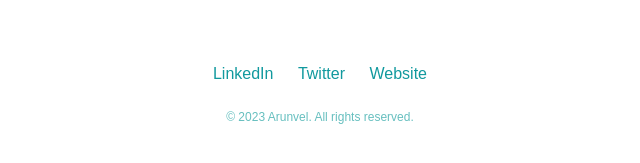
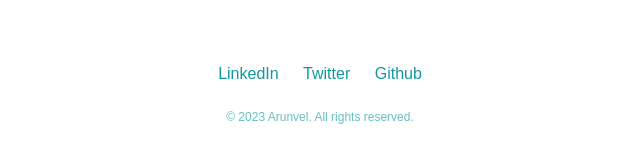
Before and after one commit to arunvel-cs/personal-site, a plain HTML site: page index.html in a window 1280 px wide. Shown: the part 2031-2194 px from the top of the page, 320-960 px from the left. Drawn offline with Linux system fonts and the light colour scheme.

Commit message:
update anchor tags

```diff
--- a/index.html
+++ b/index.html
@@ -52,9 +52,9 @@
         <hr>
       <div class="third">
         <br>
-        <a class="footer-link" href="https://www.linkedin.com/">LinkedIn</a>
-        <a class="footer-link" href="https://twitter.com/">Twitter</a>
-        <a class="footer-link" href="https://www.appbrewery.co/">Website</a>
+        <a class="footer-link" href="https://www.linkedin.com/in/arun-vel-56879023b/">LinkedIn</a>
+        <a class="footer-link" href="https://twitter.com/Arunvel43279743?t=KDQFnzzJosJ5M0vRPNTeRQ&s=09">Twitter</a>
+        <a class="footer-link" href="https://github.com/arunvel-cs">Github</a>
         <p class="copyright">© 2023 Arunvel. All rights reserved.</p>
       </div>
 
```
